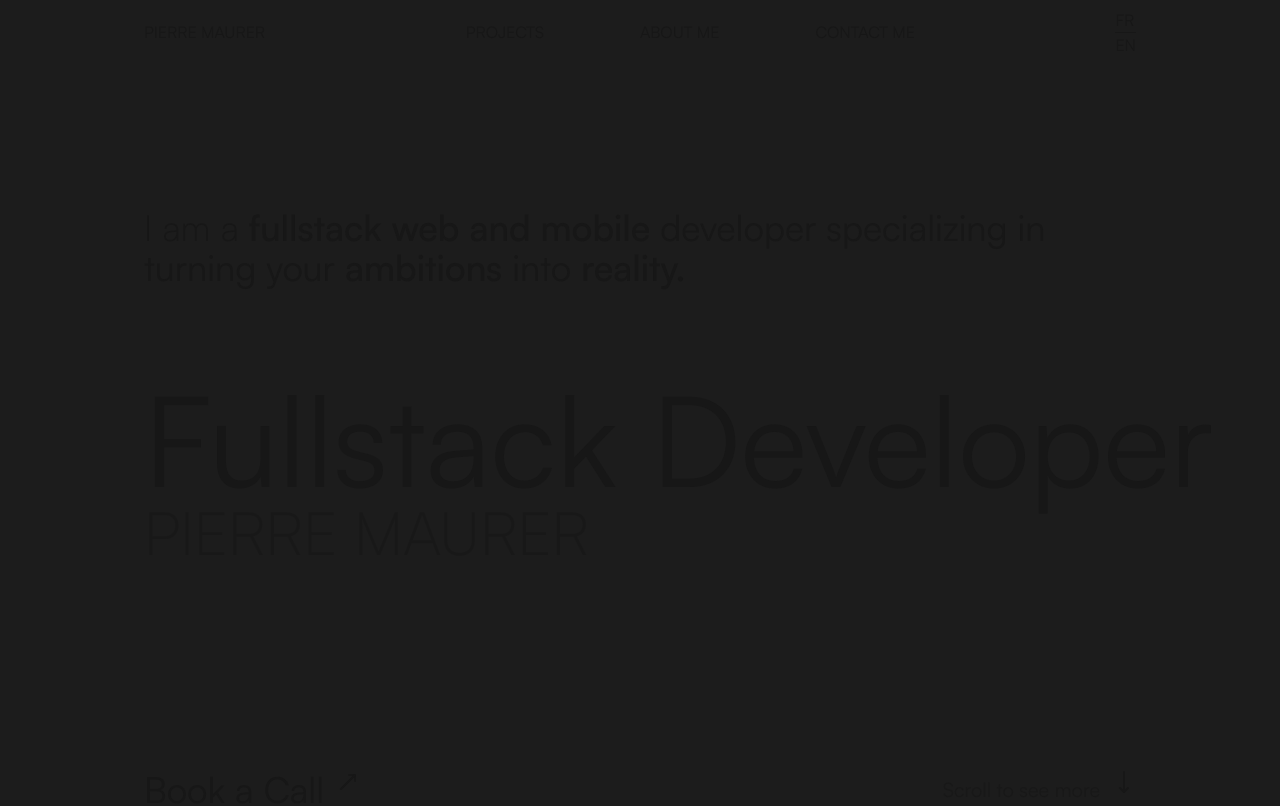
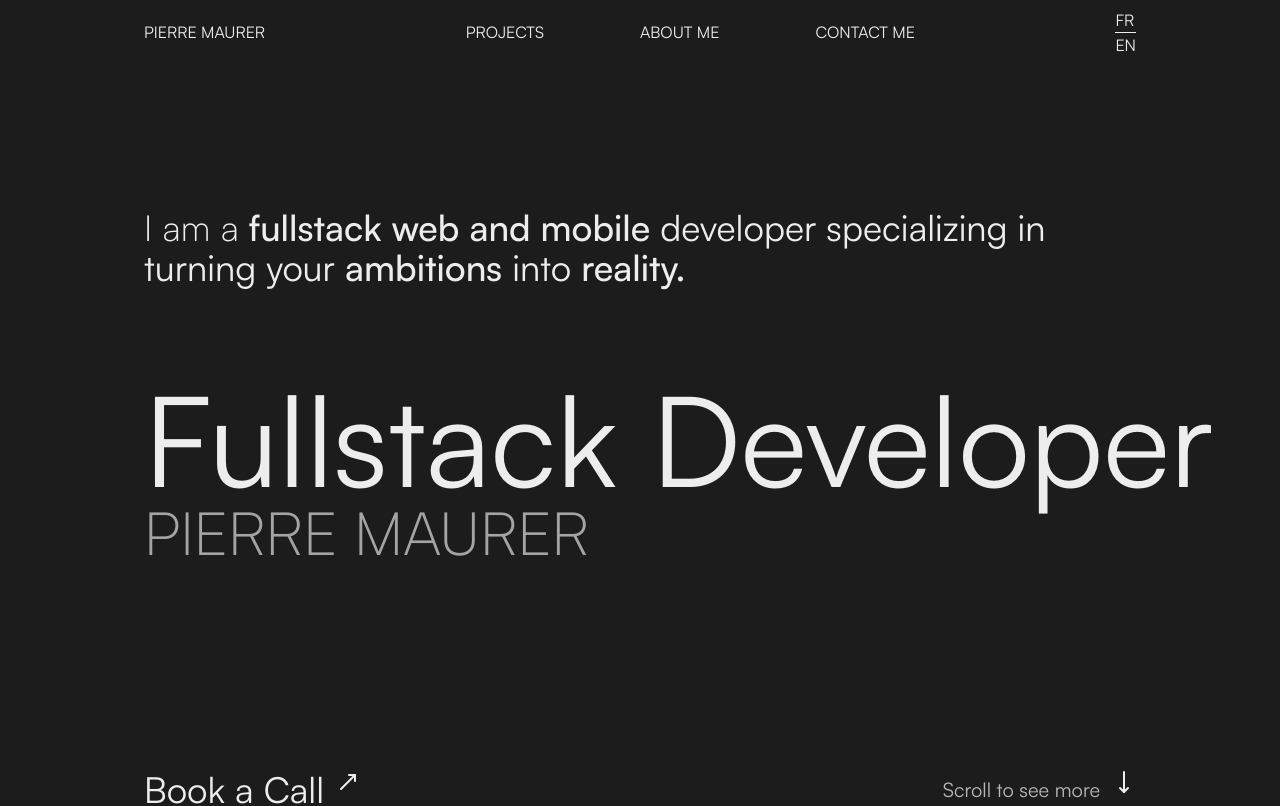
Before and after one commit to PierreMaurer/portfolio, a Next.js app: page / in a window 1280 px wide. Shown: the top 806 px of the page. Built offline with nearby package versions, Linux system fonts and the light colour scheme.

Commit message:
fix text color for light style

```diff
--- a/app/globals.css
+++ b/app/globals.css
@@ -2,7 +2,7 @@
 
 :root {
   --background: #1C1C1C;
-  --foreground: #171717;
+  --foreground: #ededed;
 }
 
 @theme inline {
```
